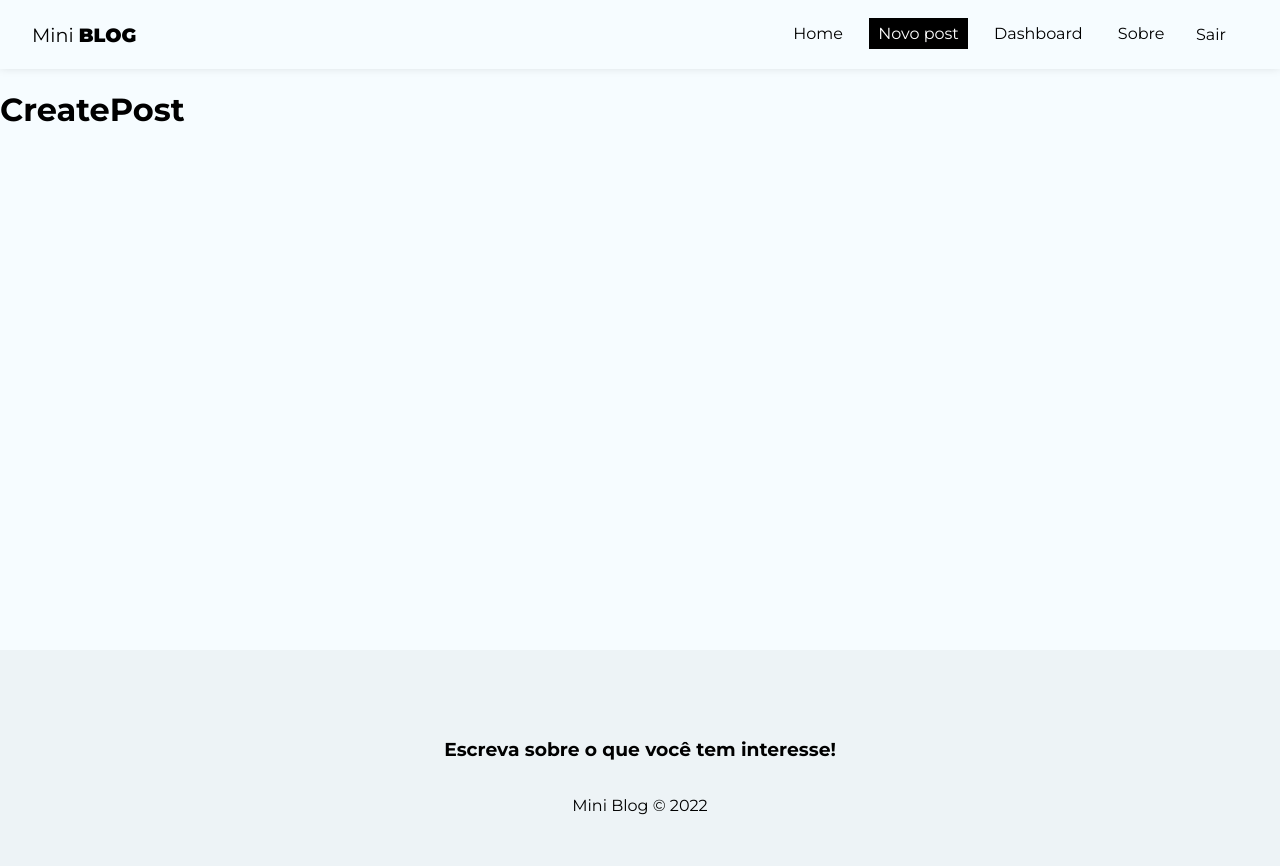
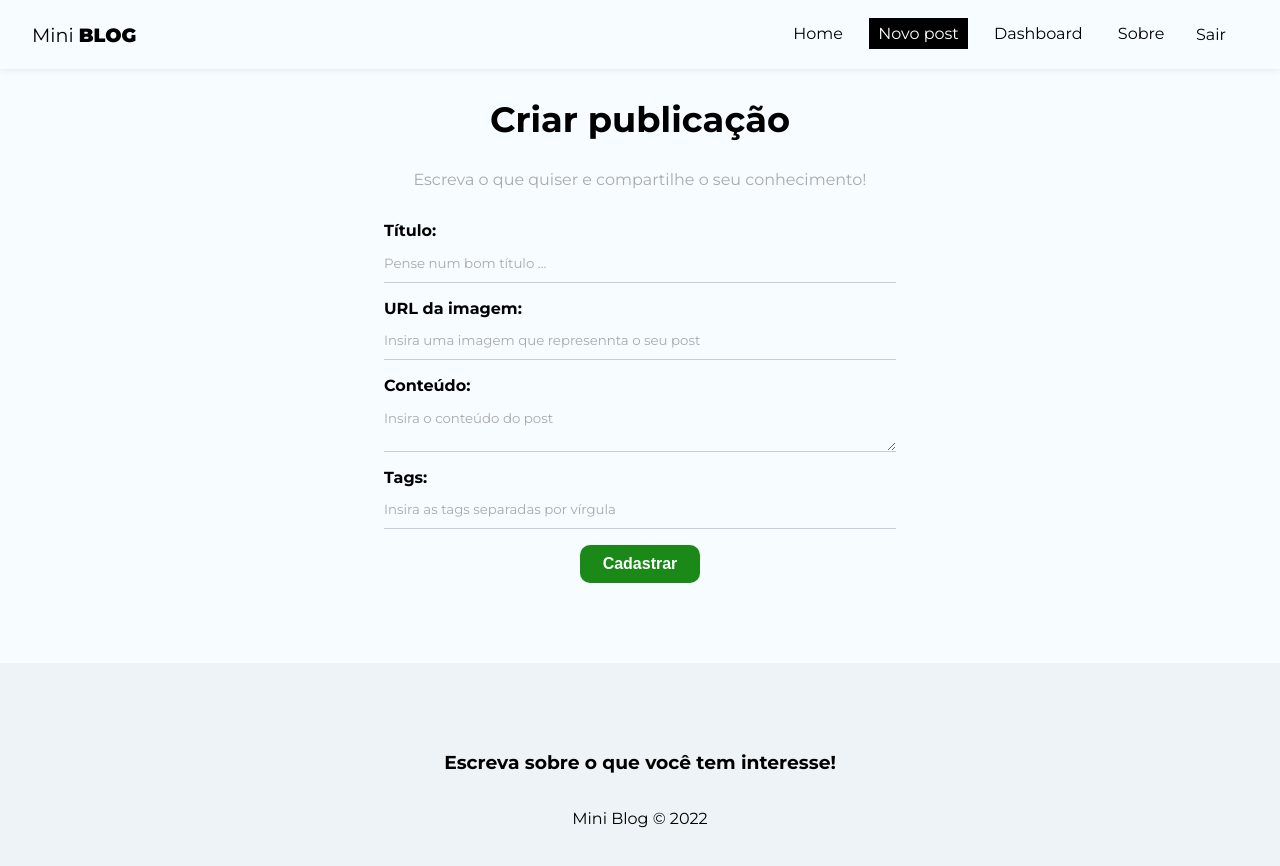
Before and after one commit to crisholiveira/react-miniblog, a React (Create React App) app: page /posts/create in a window 1280 px wide. Shown: the top 866 px of the page. Built offline with nearby package versions, Linux system fonts and the light colour scheme; no server answers; sample sign-in values are in the browser's storage.

Commit message:
estrutura da pagina de criar post

```diff
--- a/src/pages/CreatePost/CreatePost.js
+++ b/src/pages/CreatePost/CreatePost.js
@@ -1,9 +1,46 @@
 import styles from './CreatePost.module.css'
 
+import { useState } from 'react';
+import { useNavigate } from 'react-router-dom';
+import { useAuthValue } from '../../context/AuthContext';
+
 const CreatePost = () => {
+  const [title, setTitle] = useState("");
+  const [image, setImage] = useState("");
+  const [body, setBody] = useState("");
+  const [tags, setTags] = useState([]);
+  const [formError, setFormError] = useState("");
+
+  const handleSubmit = (e) => {
+    e.preventDefault();
+  }
+
   return (
-    <div>
-        <h1>CreatePost</h1>
+    <div className={styles.create_post}>
+      <h2>Criar publicação</h2>
+      <p>Escreva o que quiser e compartilhe o seu conhecimento!</p>
+      <form onSubmit={handleSubmit}>
+        <label>
+          <span>Título:</span>
+          <input type="text" name='title' required placeholder='Pense num bom título ...' onChange={(e) => setTitle(e.target.value)} value={title} />
+        </label>
+        <label>
+          <span>URL da imagem:</span>
+          <input type="text" name='image' required placeholder='Insira uma imagem que represennta o seu post' onChange={(e) => setImage(e.target.value)} value={image} />
+        </label>
+        <label>
+          <span>Conteúdo:</span>
+          <textarea name="body" required placeholder='Insira o conteúdo do post' onChange={(e) => setBody(e.target.value)} value={body}></textarea>
+        </label>
+        <label>
+          <span>Tags:</span>
+          <input type="text" name='tags' required placeholder='Insira as tags separadas por vírgula' onChange={(e) => setTags(e.target.value)} value={tags} />
+        </label>
+        <button className='btn'>Cadastrar</button>
+        {/*{!loading && <button className='btn'>Cadastrar</button>}
+        {loading && <button className='btn' disabled>Aguarde ...</button>}
+  {error && <p className='error'>{error}</p>}*/}
+      </form>
     </div>
   )
 }
--- a/src/pages/CreatePost/CreatePost.module.css
+++ b/src/pages/CreatePost/CreatePost.module.css
@@ -0,0 +1,12 @@
+.create_post {
+    text-align: center;
+}
+
+.create_post h2 {
+    font-size: 2.2em;
+}
+
+.create_post p {
+    color: #aaa;
+    margin-bottom: 2em;
+}
```
